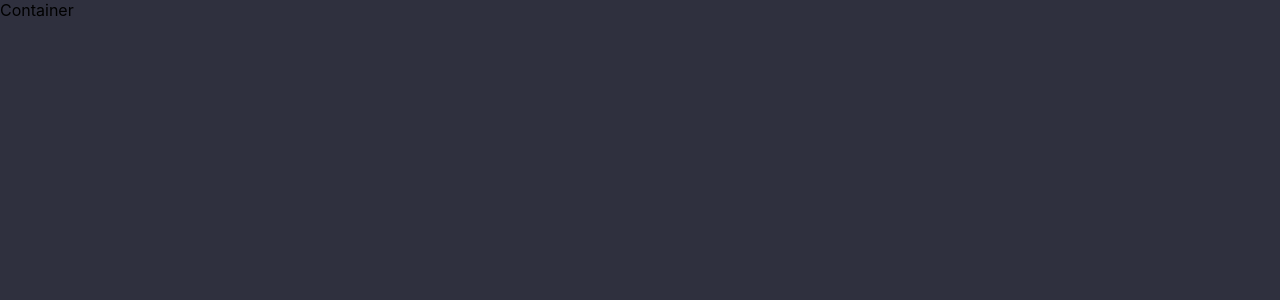
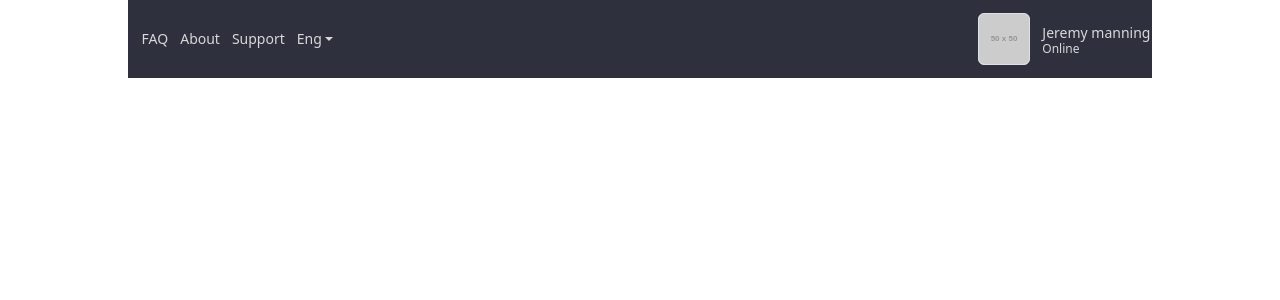
Before and after one commit to Mohammad-ibrah1m/Gamepedia, a React (Create React App) app in the folder gamepedia/: page / in a window 1280 px wide. Shown: the top 300 px of the page. Built offline with nearby package versions, Linux system fonts and the light colour scheme.

Commit message:
created NavBar component

```diff
--- a/gamepedia/src/App.js
+++ b/gamepedia/src/App.js
@@ -1,9 +1,11 @@
 import logo from "./logo.svg";
 import "./App.css";
 import Container from "./Components/Container";
+import NavBar from "./Components/NavBar";
+import PopUp from "./Components/Modal/index.jsx";
 
 function App() {
-  return <Container />;
+  return (<><NavBar></NavBar></>)
 }
 
 export default App;
--- /dev/null
+++ b/gamepedia/src/Components/Modal/index.jsx
@@ -0,0 +1,55 @@
+import style from './style.module.css';
+import Button from 'react-bootstrap/Button';
+import Modal from 'react-bootstrap/Modal';
+import 'bootstrap/dist/css/bootstrap.min.css';
+import { useState } from 'react';
+import { Col,Row,Container } from 'react-bootstrap';
+
+
+import React from 'react'
+
+const PopUp = ({title,description}) => {
+    const [show, setShow] = useState(false);
+    const[data,setData] = useState({name:"Hlel",desc:"lorem ipsum"});
+  const handleClose = () => setShow(false);
+  const handleShow = () => {
+    setShow(true);
+    setData({title:title,description:description});
+  };
+  return (
+    <>
+    <Button variant="primary" onClick={handleShow}>
+        Launch demo modal
+      </Button>
+
+      <Modal show={show} onHide={handleClose}>
+        <Modal.Header closeButton>
+          <Modal.Title>{title}</Modal.Title>
+        </Modal.Header>
+        <Modal.Body>{description}</Modal.Body>
+        <Modal.Footer>
+          <Button variant="secondary" onClick={handleClose}>
+            {title}
+          </Button>
+          <Button variant="primary" onClick={handleClose}>
+            {description}
+          </Button>
+        </Modal.Footer>
+      </Modal>
+      <Container>
+      <Row>
+        <Col>1 of 3</Col>
+        <Col xs={12}>2 of 3 (wider)</Col>
+        <Col>3 of 3</Col>
+      </Row>
+      <Row>
+        <Col>1 of 3</Col>
+        <Col xs={5}>2 of 3 (wider)</Col>
+        <Col>3 of 3</Col>
+      </Row>
+    </Container>
+    </>
+  )
+}
+
+export default PopUp;
--- /dev/null
+++ b/gamepedia/src/Components/NavBar/index.jsx
@@ -0,0 +1,44 @@
+import React from 'react';
+import Style from './style.module.css';
+
+import 'bootstrap/dist/css/bootstrap.min.css';
+import Container from 'react-bootstrap/Container';
+import Nav from 'react-bootstrap/Nav';
+import Navbar from 'react-bootstrap/Navbar';
+import NavDropdown from 'react-bootstrap/NavDropdown';
+import Image from 'react-bootstrap/Image'
+import {BsFillAlarmFill} from 'react-icons/bs'
+const NavBar = () => {
+  return (
+    <>
+    <Navbar expand="lg" className={Style.navbar + " " + "mx-auto"}>
+      <Container>
+        <Navbar.Toggle aria-controls="basic-navbar-nav" />
+        <Navbar.Collapse id="basic-navbar-nav">
+          <Nav className="me-auto">
+            <Nav.Link href="#home" className={Style.navItem}>FAQ</Nav.Link>
+            <Nav.Link href="#link" className={Style.navItem}>About</Nav.Link>
+            <Nav.Link href="#link" className={Style.navItem}>Support</Nav.Link>
+            <NavDropdown title="Eng" id="basic-nav-dropdown" className={Style.navItem}>
+              <NavDropdown.Item href="#action/3.1">Arabic</NavDropdown.Item>
+              <NavDropdown.Item href="#action/3.2">
+                French
+              </NavDropdown.Item>
+              <NavDropdown.Item href="#action/3.3">Spanish</NavDropdown.Item>
+            </NavDropdown>
+          </Nav>
+        </Navbar.Collapse>
+        <Navbar.Collapse className="justify-content-end">
+          <Navbar.Text className='d-flex justify-content-center'>
+            <Image src =' https://dummyimage.com/50x50/000/fff' thumbnail/>
+            <h4 className={Style.user}>Jeremy manning</h4>
+          </Navbar.Text>
+        </Navbar.Collapse>
+      </Container>
+    </Navbar>
+    </>
+
+  )
+}
+
+export default NavBar
--- /dev/null
+++ b/gamepedia/src/Components/NavBar/style.module.css
@@ -0,0 +1,35 @@
+*{
+    box-sizing: border-box !important;
+    margin: 0 !important;
+    padding: 0 !important;
+}
+
+.navbar{
+    background-color: #2F303E !important;
+    width: 80% !important;
+    margin-left: auto !important;
+    padding: 0.8rem 0.1rem !important;
+}
+
+.navbar a,.navbar h4,.navbar p,.navbar span{
+    color: #d8d8d8 !important;
+}
+
+.navbar h4,.navbar a,.navbar p,.navbar span {
+    font-size: 14px !important;
+}
+
+
+.user{
+    margin-left: 12px !important;
+    margin-top: 12px !important;
+}
+.user:after{
+content: 'Online';
+font-size: 12px;
+display: block;
+}
+
+.navItem{
+    margin-left: 12px !important;
+}
```
Also changed, not shown: gamepedia/package.json (+7 -0 lines), gamepedia/src/Components/Modal/style.module.css (added), 1 other file (tests, documents, lock files or other folders).
